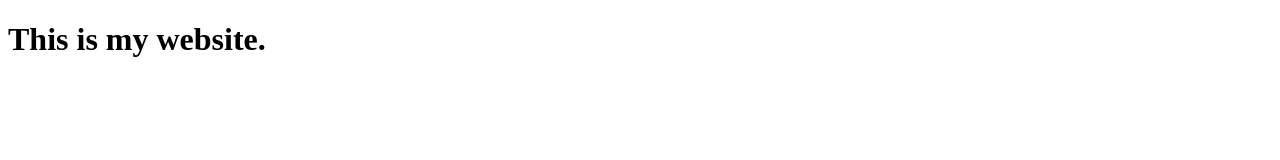
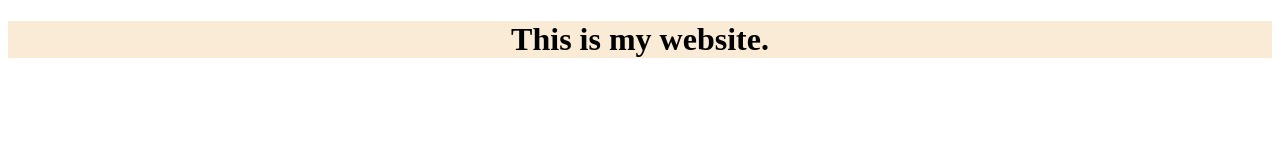
Before and after one commit to yashikagupta108/FullStack_practical, a plain HTML site: page html/index.html in a window 1280 px wide. Drawn offline with Linux system fonts and the light colour scheme.

Commit message:
css added

```diff
--- /dev/null
+++ b/css/style.css
@@ -0,0 +1,5 @@
+h1{
+    text-align:center;
+    background-color: antiquewhite;
+    color: black;
+}
--- a/index.html/index.html
+++ b/html/index.html
@@ -5,6 +5,7 @@
     <meta http-equiv="X-UA-Compatible" content="IE=edge">
     <meta name="viewport" content="width=device-width, initial-scale=1.0">
     <title>Document</title>
+    <link rel="stylesheet" href="../css/style.css">
 </head>
 <body>
     <h1>This is my website.</h1>
```
